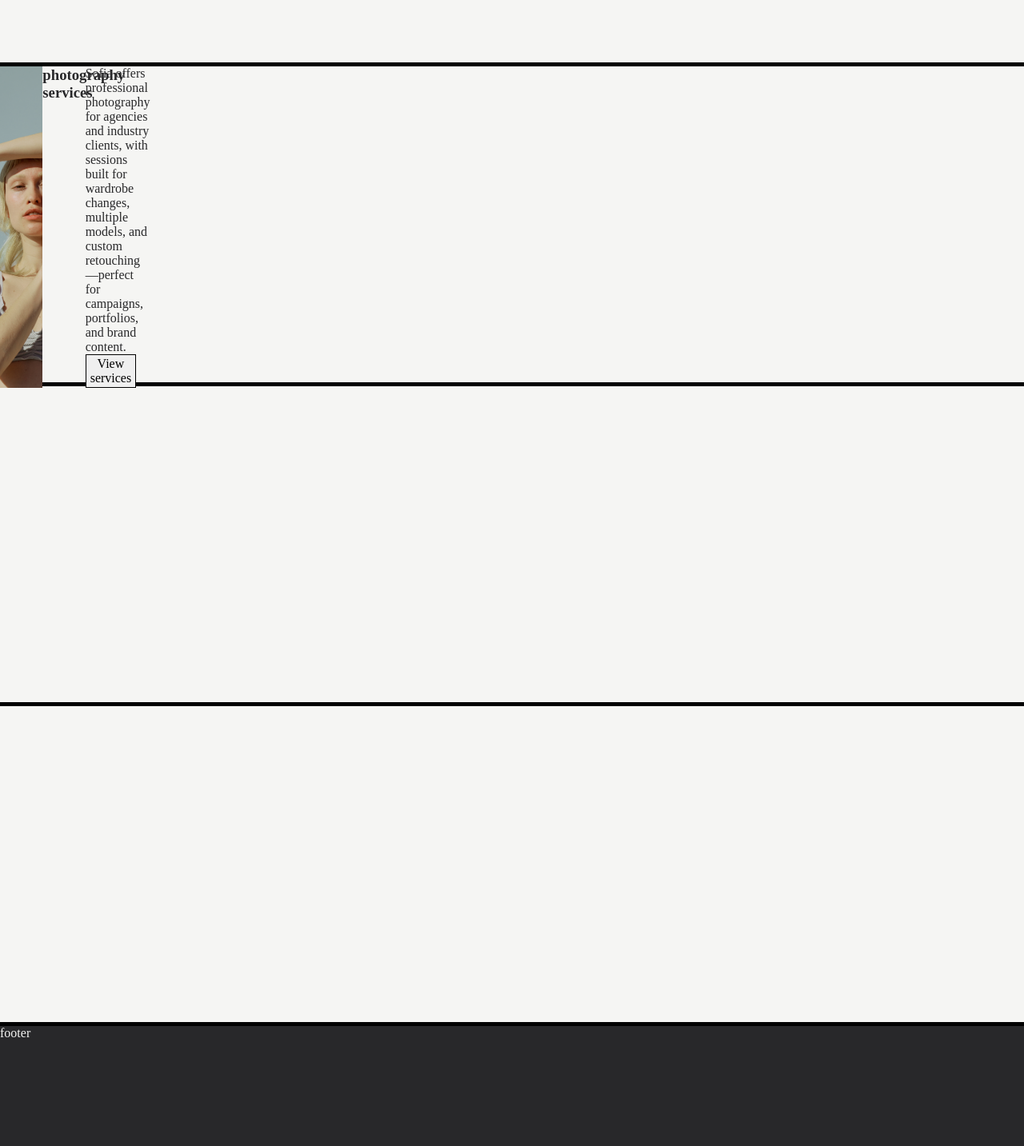
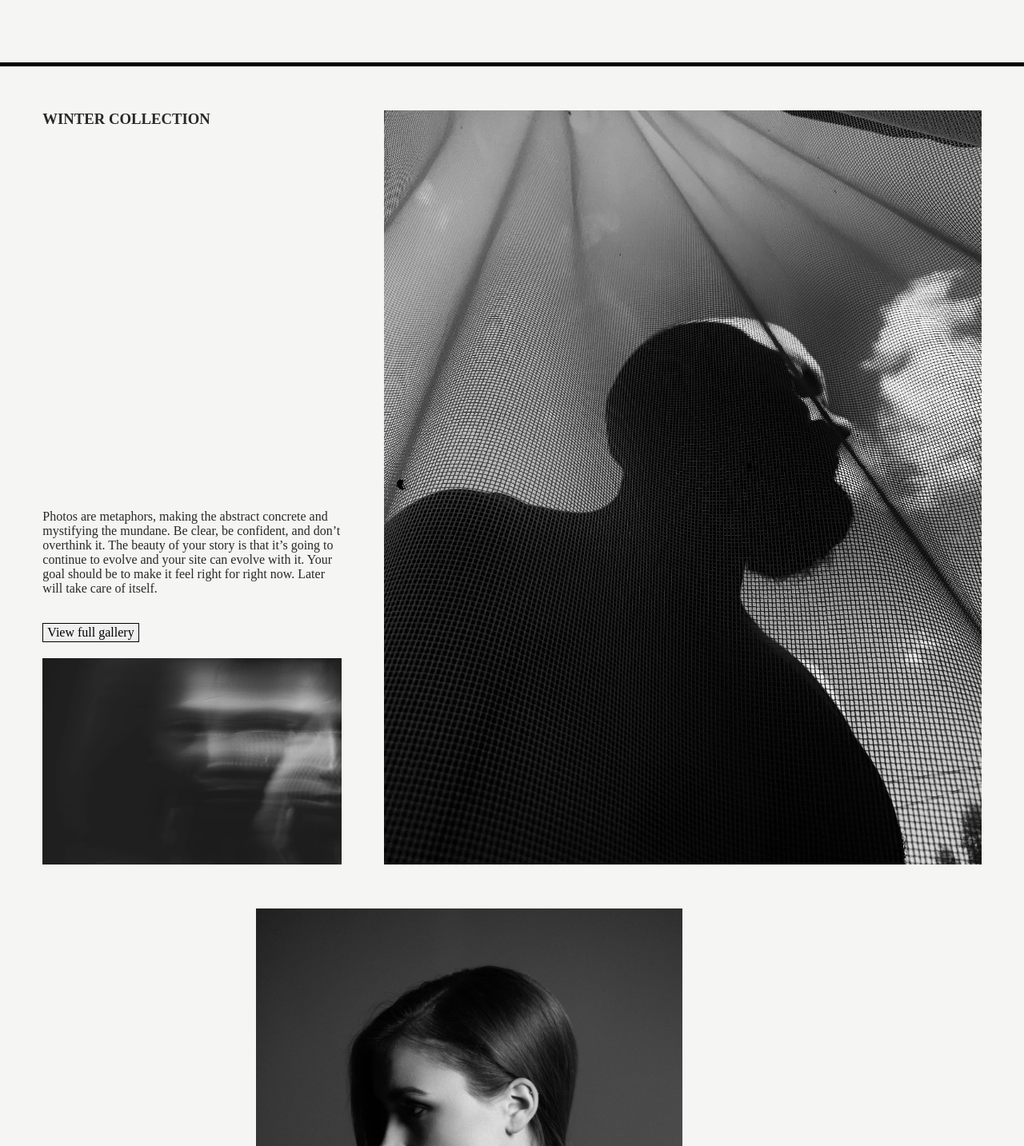
Before and after one commit to mti-Mansouri/reseda-clone, a Next.js app: page / in a window 1280 px wide. Shown: the part 2157-3590 px from the top of the page at 80% size. Built offline with nearby package versions, Linux system fonts and the light colour scheme.

Commit message:
winter gallery

```diff
--- a/src/app/globals.css
+++ b/src/app/globals.css
@@ -160,3 +160,33 @@ img {
 /* gallary */
 
 /* winter collection : g1 */
+
+.g1{
+  height: 250vh;
+  grid-template-rows: repeat(36,minmax(0,1fr));
+}
+
+.g1 h3 {
+  grid-column: 2 / 10;
+  grid-row: 2 / span 1;
+}
+.g1 .btn-paragraph{
+  grid-column: 2 / 9;
+  grid-row : 11 / 14;
+
+}
+.g1 .winter1{
+  grid-column: 10 / -2;
+  grid-row: 2 / 19;
+}
+
+.g1 .winter2{
+  padding-top: 20px;
+  grid-row: 14 / 19;
+  grid-column: 2 / 9;
+}
+
+.g1 .winter3{
+  grid-row: 20 / -2;
+  grid-column: 7 / span 10;
+}
--- a/src/app/page.tsx
+++ b/src/app/page.tsx
@@ -36,19 +36,26 @@ export default function Home() {
           <button>View services</button>
         </section>
       </section>
+
+      {/* winter */}
       <section className="container g1">
-                <div className="img-wrapper">
-          <img src="part-2.webp" alt="" />
+        <div className="img-wrapper winter1">
+          <img src="part-3-1.webp" alt="" />
         </div>
-        <h3>photography services</h3>
+        <div className="img-wrapper winter2">
+          <img src="part-3-2.webp" alt="" />
+        </div>
+        <div className="img-wrapper winter3">
+          <img src="part-3-3.webp" alt="" />
+        </div>
+
+        {/* title */}
+        <h3>WINTER COLLECTION</h3>
         <section className="btn-paragraph">
           <p>
-            Sofia offers professional photography for agencies and industry
-            clients, with sessions built for wardrobe changes, multiple models,
-            and custom retouching—perfect for campaigns, portfolios, and brand
-            content.
+Photos are metaphors, making the abstract concrete and mystifying the mundane. Be clear, be confident, and don’t overthink it. The beauty of your story is that it’s going to continue to evolve and your site can evolve with it. Your goal should be to make it feel right for right now. Later will take care of itself.
           </p>
-          <button>View services</button>
+          <button>View full gallery</button>
         </section>
       </section>
       <section className="container g2"></section>
```
